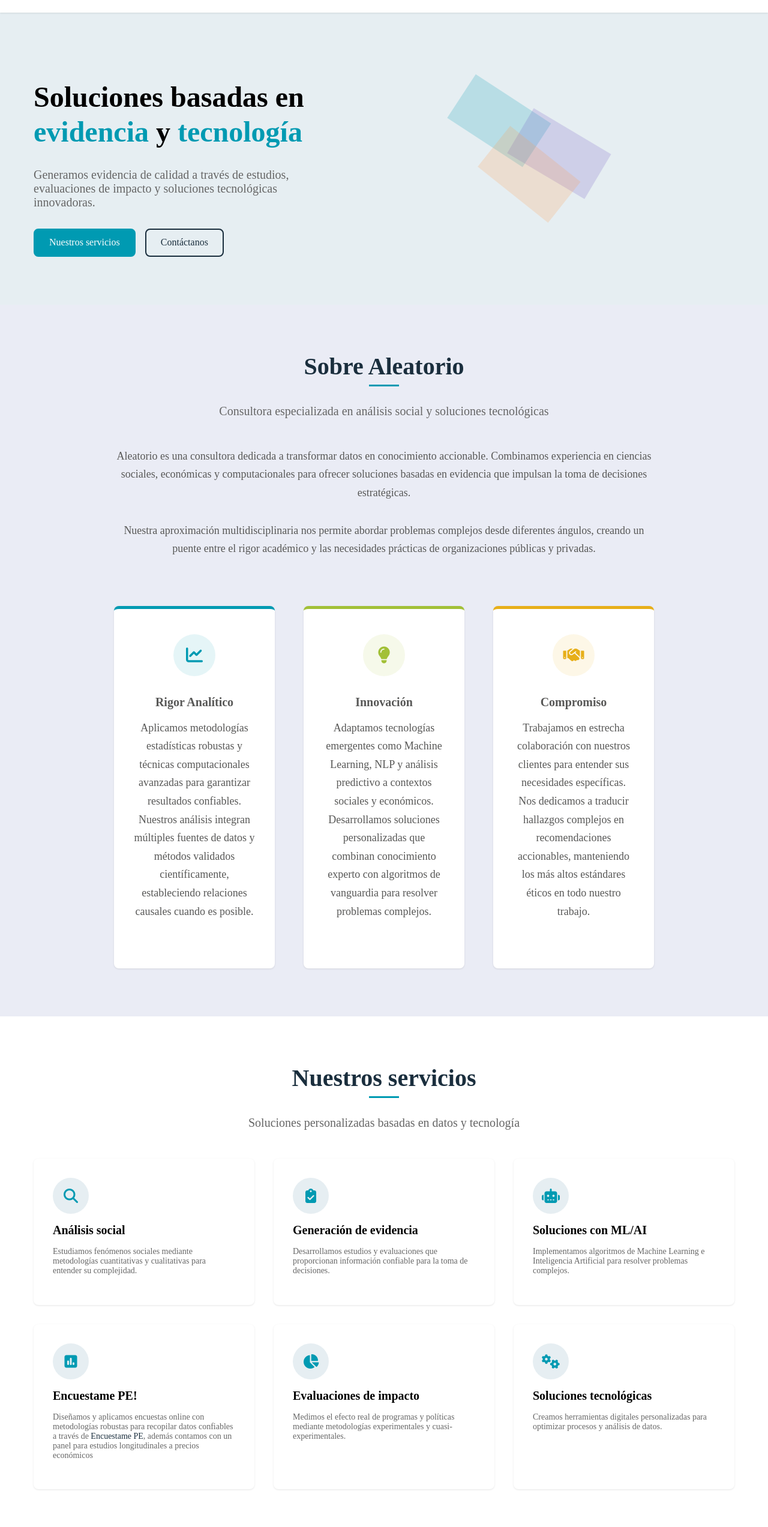
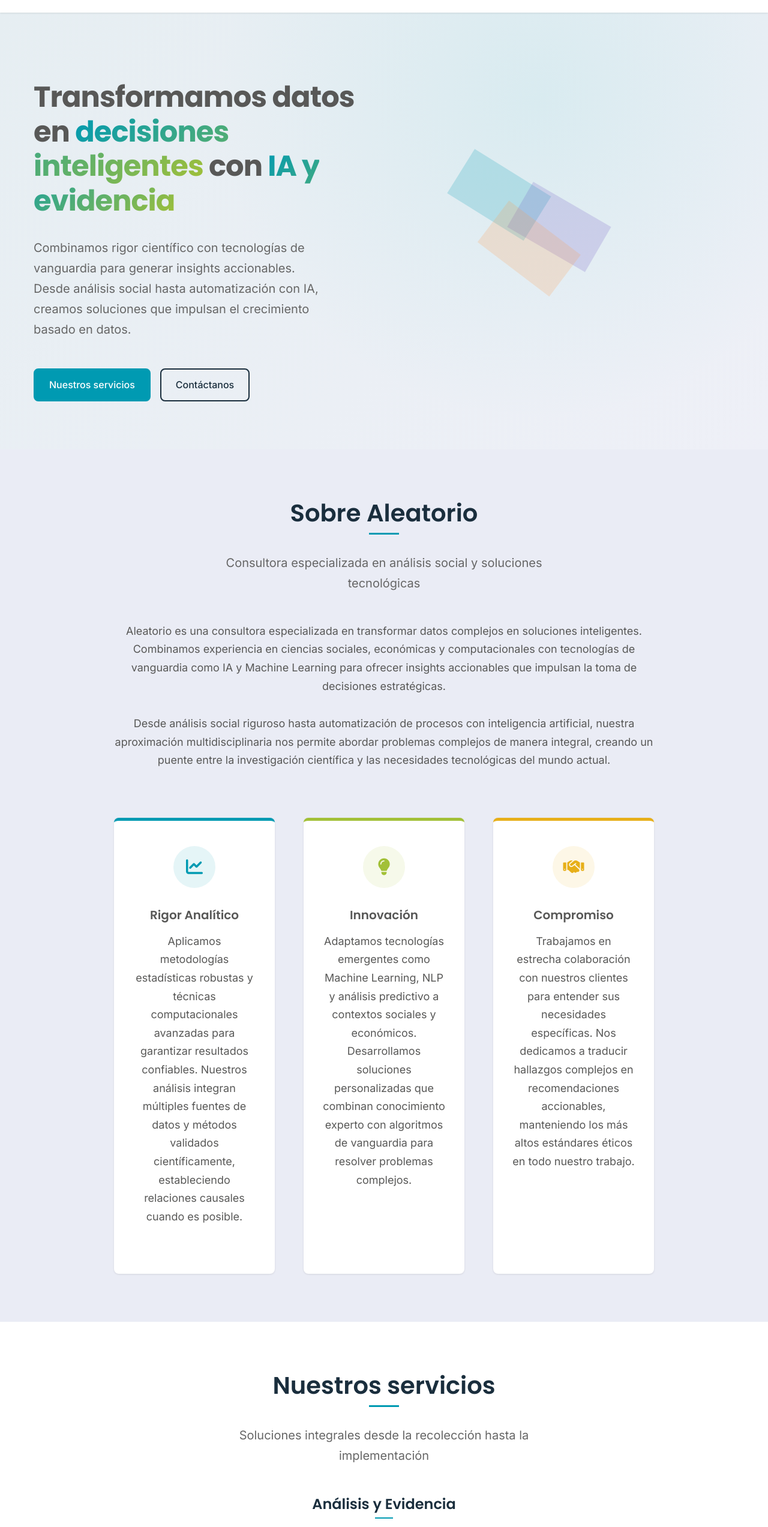
Before and after one commit to AleatorioTeam/web, a plain HTML site: page index.html in a window 1280 px wide. Shown: the part 75-2620 px from the top of the page at 60% size. Drawn offline with Linux system fonts and the light colour scheme.

Commit message:
nueva version

```diff
--- a/assets/css/styles.css
+++ b/assets/css/styles.css
@@ -1,6 +1,6 @@
 /*
    Aleatorio - Consultora
-   Main Stylesheet
+   Main Stylesheet - Versión Actualizada
 */
 
 /* Variables de la paleta de colores */
@@ -35,8 +35,8 @@
     --space-xl: 5rem;
 
     /* Fuentes */
-    --font-primary: 'Ubuntu', sans-serif;
-    --font-secondary: 'PT Sans', sans-serif;
+    --font-primary: 'Poppins', -apple-system, BlinkMacSystemFont, 'Segoe UI', Roboto, sans-serif;
+    --font-secondary: 'Inter', -apple-system, BlinkMacSystemFont, 'Segoe UI', Roboto, sans-serif;
 
     /* Tamaños de fuente */
     --text-xs: 0.75rem;
@@ -60,9 +60,9 @@
     --shadow-lg: 0 10px 15px rgba(0, 0, 0, 0.1);
 
     /* Transiciones */
-    --transition-fast: 0.2s ease;
-    --transition-normal: 0.3s ease;
-    --transition-slow: 0.5s ease;
+    --transition-fast: 0.2s cubic-bezier(0.4, 0, 0.2, 1);
+    --transition-normal: 0.3s cubic-bezier(0.4, 0, 0.2, 1);
+    --transition-slow: 0.5s cubic-bezier(0.4, 0, 0.2, 1);
 }
 
 /* Estilos Generales */
@@ -76,7 +76,19 @@ html {
     scroll-behavior: smooth;
 }
 
-/* Resto de estilos generales ya actualizados arriba */
+body {
+    font-family: var(--font-secondary);
+    line-height: 1.7;
+    color: var(--gris);
+    background-color: var(--blanco);
+}
+
+h1, h2, h3, h4, h5, h6 {
+    font-family: var(--font-primary);
+    font-weight: 600;
+    line-height: 1.3;
+    margin-bottom: var(--space-sm);
+}
 
 .navbar__menu a {
     font-family: var(--font-secondary);
@@ -474,9 +486,20 @@ img {
 /* Sección Hero */
 .hero {
     padding: var(--space-xl) 0;
-    background-color: var(--azul-palido);
+    background: linear-gradient(135deg, var(--azul-palido) 0%, rgba(234, 236, 245, 0.8) 100%);
     position: relative;
     overflow: hidden;
+}
+
+.hero::before {
+    content: "";
+    position: absolute;
+    top: 0;
+    left: 0;
+    right: 0;
+    bottom: 0;
+    background: radial-gradient(circle at 70% 20%, rgba(65, 201, 200, 0.1) 0%, transparent 50%);
+    pointer-events: none;
 }
 
 .hero .container {
@@ -494,17 +517,24 @@ img {
     font-size: var(--text-4xl);
     margin-bottom: var(--space-md);
     line-height: 1.2;
+    font-weight: 700;
+    letter-spacing: -0.02em;
 }
 
 .hero__title .accent {
-    color: var(--turquesa);
+    background: linear-gradient(135deg, var(--turquesa), var(--verde));
+    -webkit-background-clip: text;
+    -webkit-text-fill-color: transparent;
+    background-clip: text;
 }
 
 .hero__text {
     font-size: var(--text-lg);
-    margin-bottom: var(--space-md);
+    margin-bottom: var(--space-lg);
     color: var(--gris-medio);
     max-width: 500px;
+    line-height: 1.7;
+    font-weight: 400;
 }
 
 .hero__cta {
@@ -616,20 +646,51 @@ img {
 }
 
 /* Sección Servicios */
+.services-categories {
+    display: flex;
+    flex-direction: column;
+    gap: var(--space-xl);
+}
+
+.service-category {
+    position: relative;
+}
+
+.category-title {
+    font-size: var(--text-xl);
+    color: var(--azul-marino);
+    text-align: center;
+    margin-bottom: var(--space-lg);
+    position: relative;
+    font-weight: 600;
+}
+
+.category-title::after {
+    content: "";
+    position: absolute;
+    width: 30px;
+    height: 2px;
+    background-color: var(--turquesa);
+    bottom: -8px;
+    left: 50%;
+    transform: translateX(-50%);
+}
+
 .services-grid {
     display: grid;
-    grid-template-columns: repeat(auto-fill, minmax(300px, 1fr));
+    grid-template-columns: repeat(auto-fill, minmax(320px, 1fr));
     gap: var(--space-md);
 }
 
 .service-card {
     background-color: var(--blanco);
-    border-radius: var(--radius-md);
+    border-radius: var(--radius-lg);
     box-shadow: var(--shadow-sm);
-    padding: var(--space-md);
-    transition: transform var(--transition-normal), box-shadow var(--transition-normal);
+    padding: var(--space-lg);
+    transition: all var(--transition-normal);
     position: relative;
     overflow: hidden;
+    border: 1px solid rgba(65, 201, 200, 0.1);
 }
 
 .service-card::before {
@@ -639,48 +700,75 @@ img {
     left: 0;
     width: 100%;
     height: 3px;
-    background-color: var(--turquesa);
+    background: linear-gradient(90deg, var(--turquesa), var(--verde));
     transform: scaleX(0);
     transform-origin: left;
     transition: transform var(--transition-normal);
 }
 
 .service-card:hover {
-    transform: translateY(-5px);
-    box-shadow: var(--shadow-md);
+    transform: translateY(-8px);
+    box-shadow: var(--shadow-lg);
+    border-color: rgba(65, 201, 200, 0.3);
 }
 
 .service-card:hover::before {
     transform: scaleX(1);
 }
 
+.service-card--featured {
+    background: linear-gradient(135deg, rgba(65, 201, 200, 0.05), rgba(162, 192, 55, 0.05));
+    border-color: var(--turquesa);
+}
+
+.service-card--featured::before {
+    background: linear-gradient(90deg, var(--turquesa), var(--amarillo));
+}
+
 .service-card__icon {
-    width: 60px;
-    height: 60px;
-    background-color: var(--azul-palido);
+    width: 70px;
+    height: 70px;
+    background: linear-gradient(135deg, rgba(65, 201, 200, 0.1), rgba(162, 192, 55, 0.1));
     color: var(--turquesa);
-    border-radius: 50%;
+    border-radius: var(--radius-lg);
     display: flex;
     justify-content: center;
     align-items: center;
     font-size: var(--text-xl);
-    margin-bottom: var(--space-sm);
-    transition: background-color var(--transition-normal), color var(--transition-normal);
+    margin-bottom: var(--space-md);
+    transition: all var(--transition-normal);
+    backdrop-filter: blur(10px);
 }
 
 .service-card:hover .service-card__icon {
-    background-color: var(--turquesa);
+    background: linear-gradient(135deg, var(--turquesa), var(--verde));
     color: var(--blanco);
+    transform: scale(1.1);
 }
 
 .service-card__title {
     font-size: var(--text-lg);
     margin-bottom: var(--space-sm);
+    color: var(--azul-marino);
+    font-weight: 600;
 }
 
 .service-card__desc {
     color: var(--gris-medio);
     font-size: var(--text-sm);
+    line-height: 1.6;
+}
+
+.service-card__desc a {
+    color: var(--turquesa);
+    font-weight: 500;
+    text-decoration: none;
+    border-bottom: 1px solid transparent;
+    transition: border-color var(--transition-fast);
+}
+
+.service-card__desc a:hover {
+    border-bottom-color: var(--turquesa);
 }
 
 /* Sección Portfolio */
@@ -1022,6 +1110,10 @@ img {
         gap: var(--space-md);
     }
 
+    .services-categories {
+        gap: var(--space-lg);
+    }
+
     .services-grid {
         grid-template-columns: 1fr;
     }
@@ -1045,6 +1137,7 @@ img {
         padding: var(--space-lg) 0;
     }
 }
+
 /* Estilos para la sección de contacto compacta */
 .section-contacto--compact {
     padding: 4rem 0;
--- a/index.html
+++ b/index.html
@@ -9,7 +9,7 @@
     <link rel="stylesheet" href="assets/css/styles.css">
     <link rel="preconnect" href="https://fonts.googleapis.com">
     <link rel="preconnect" href="https://fonts.gstatic.com" crossorigin>
-    <link href="https://fonts.googleapis.com/css2?family=PT+Sans:wght@400;700&family=Ubuntu:wght@400;500;700&display=swap" rel="stylesheet">
+    <link href="https://fonts.googleapis.com/css2?family=Inter:wght@300;400;500;600;700&family=Poppins:wght@400;500;600;700&display=swap" rel="stylesheet">
     <script src="https://kit.fontawesome.com/3c29a397ea.js" crossorigin="anonymous"></script>
 </head>
 <body>
@@ -42,8 +42,8 @@
         <section id="home" class="hero">
             <div class="container">
                 <div class="hero__content">
-                    <h1 class="hero__title">Soluciones basadas en <span class="accent">evidencia</span> y <span class="accent">tecnología</span></h1>
-                    <p class="hero__text">Generamos evidencia de calidad a través de estudios, evaluaciones de impacto y soluciones tecnológicas innovadoras.</p>
+                    <h1 class="hero__title">Transformamos datos en <span class="accent">decisiones inteligentes</span> con <span class="accent">IA y evidencia</span></h1>
+                    <p class="hero__text">Combinamos rigor científico con tecnologías de vanguardia para generar insights accionables. Desde análisis social hasta automatización con IA, creamos soluciones que impulsan el crecimiento basado en datos.</p>
                     <div class="hero__cta">
                         <a href="#servicios" class="btn btn-primary">Nuestros servicios</a>
                         <a href="#contacto" class="btn btn-outline">Contáctanos</a>
@@ -68,8 +68,8 @@
                 </div>
                 <div class="about-content">
                     <div class="about-content__text">
-                        <p>Aleatorio es una consultora dedicada a transformar datos en conocimiento accionable. Combinamos experiencia en ciencias sociales, económicas y computacionales para ofrecer soluciones basadas en evidencia que impulsan la toma de decisiones estratégicas.</p>
-                        <p>Nuestra aproximación multidisciplinaria nos permite abordar problemas complejos desde diferentes ángulos, creando un puente entre el rigor académico y las necesidades prácticas de organizaciones públicas y privadas.</p>
+                        <p>Aleatorio es una consultora especializada en transformar datos complejos en soluciones inteligentes. Combinamos experiencia en ciencias sociales, económicas y computacionales con tecnologías de vanguardia como IA y Machine Learning para ofrecer insights accionables que impulsan la toma de decisiones estratégicas.</p>
+                        <p>Desde análisis social riguroso hasta automatización de procesos con inteligencia artificial, nuestra aproximación multidisciplinaria nos permite abordar problemas complejos de manera integral, creando un puente entre la investigación científica y las necesidades tecnológicas del mundo actual.</p>
                         <div class="values">
                             <div class="value-item value-item--turquesa">
                                 <div class="value-icon">
@@ -103,51 +103,81 @@
             <div class="container">
                 <div class="section__header">
                     <h2 class="section__title">Nuestros servicios</h2>
-                    <p class="section__subtitle">Soluciones personalizadas basadas en datos y tecnología</p>
+                    <p class="section__subtitle">Soluciones integrales desde la recolección hasta la implementación</p>
                 </div>
+                <div class="services-categories">
+                    <div class="service-category">
+                        <h3 class="category-title">Análisis y Evidencia</h3>
                         <div class="services-grid">
                             <div class="service-card">
                                 <div class="service-card__icon">
-                            <i class="fas fa-search"></i>
+                                    <i class="fas fa-search-plus"></i>
                                 </div>
-                        <h3 class="service-card__title">Análisis social</h3>
-                        <p class="service-card__desc">Estudiamos fenómenos sociales mediante metodologías cuantitativas y cualitativas para entender su complejidad.</p>
+                                <h4 class="service-card__title">Análisis social y estudios</h4>
+                                <p class="service-card__desc">Investigación profunda de fenómenos sociales mediante metodologías cuantitativas y cualitativas avanzadas.</p>
+                            </div>
+                            <div class="service-card">
+                                <div class="service-card__icon">
+                                    <i class="fas fa-chart-line"></i>
+                                </div>
+                                <h4 class="service-card__title">Evaluaciones de impacto</h4>
+                                <p class="service-card__desc">Medición rigurosa del efecto de programas y políticas usando metodologías experimentales y cuasi-experimentales.</p>
                             </div>
                             <div class="service-card">
                                 <div class="service-card__icon">
                                     <i class="fas fa-clipboard-check"></i>
                                 </div>
-                        <h3 class="service-card__title">Generación de evidencia</h3>
-                        <p class="service-card__desc">Desarrollamos estudios y evaluaciones que proporcionan información confiable para la toma de decisiones.</p>
+                                <h4 class="service-card__title">Generación de evidencia</h4>
+                                <p class="service-card__desc">Estudios robustos que proporcionan información confiable para la toma de decisiones estratégicas.</p>
+                            </div>
+                        </div>
+                    </div>
+
+                    <div class="service-category">
+                        <h3 class="category-title">Soluciones Tecnológicas</h3>
+                        <div class="services-grid">
+                            <div class="service-card">
+                                <div class="service-card__icon">
+                                    <i class="fas fa-brain"></i>
+                                </div>
+                                <h4 class="service-card__title">Adaptaciones con IA y ML</h4>
+                                <p class="service-card__desc">Implementación de algoritmos de Machine Learning e IA para automatizar procesos y generar insights predictivos.</p>
                             </div>
                             <div class="service-card">
                                 <div class="service-card__icon">
-                            <i class="fas fa-robot"></i>
+                                    <i class="fas fa-database"></i>
                                 </div>
-                        <h3 class="service-card__title">Soluciones con ML/AI</h3>
-                        <p class="service-card__desc">Implementamos algoritmos de Machine Learning e Inteligencia Artificial para resolver problemas complejos.</p>
-                    </div>
-                    <div class="service-card">
-                        <div class="service-card__icon">
-                            <i class="fas fa-poll"></i>
-                        </div>
-                        <h3 class="service-card__title">Encuestame PE!</h3>
-                        <p class="service-card__desc">Diseñamos y aplicamos encuestas online con metodologías robustas para recopilar datos confiables a través de  <a href="www.encuestame.pe">Encuestame PE</a>,
-                            además contamos con un panel para estudios longitudinales a precios económicos</p>
-                    </div>
-                    <div class="service-card">
-                        <div class="service-card__icon">
-                            <i class="fas fa-chart-pie"></i>
-                        </div>
-                        <h3 class="service-card__title">Evaluaciones de impacto</h3>
-                        <p class="service-card__desc">Medimos el efecto real de programas y políticas mediante metodologías experimentales y cuasi-experimentales.</p>
+                                <h4 class="service-card__title">Extracción y estructuración de datos</h4>
+                                <p class="service-card__desc">Transformamos datos no estructurados en información organizada y analizable usando técnicas de web scraping y NLP.</p>
                             </div>
                             <div class="service-card">
                                 <div class="service-card__icon">
                                     <i class="fas fa-cogs"></i>
                                 </div>
-                        <h3 class="service-card__title">Soluciones tecnológicas</h3>
-                        <p class="service-card__desc">Creamos herramientas digitales personalizadas para optimizar procesos y análisis de datos.</p>
+                                <h4 class="service-card__title">Automatización de procesos</h4>
+                                <p class="service-card__desc">Optimización de flujos de trabajo mediante herramientas digitales personalizadas y sistemas inteligentes.</p>
+                            </div>
+                        </div>
+                    </div>
+
+                    <div class="service-category">
+                        <h3 class="category-title">Recolección de Datos</h3>
+                        <div class="services-grid">
+                            <div class="service-card service-card--featured">
+                                <div class="service-card__icon">
+                                    <i class="fas fa-poll-h"></i>
+                                </div>
+                                <h4 class="service-card__title">Encuestame PE!</h4>
+                                <p class="service-card__desc">Plataforma de encuestas online con metodologías robustas y panel longitudinal. Diseños experimentales a precios competitivos a través de <a href="http://www.encuestame.pe" target="_blank">Encuestame PE</a>.</p>
+                            </div>
+                            <div class="service-card">
+                                <div class="service-card__icon">
+                                    <i class="fas fa-flask"></i>
+                                </div>
+                                <h4 class="service-card__title">Metodologías experimentales</h4>
+                                <p class="service-card__desc">Diseño e implementación de experimentos controlados para validar hipótesis y medir efectos causales.</p>
+                            </div>
+                        </div>
                     </div>
                 </div>
             </div>
@@ -221,7 +251,7 @@
                         </div>
                         <div class="contact-card">
                             <i class="fas fa-phone"></i>
-                            <a href="tel:+51992481147">+51 992 481 147</a>
+                            <a href=""></a>
                         </div>
                         <div class="contact-card">
                             <i class="fas fa-map-marker-alt"></i>
```
Also changed, not shown: 2 other files. Lines whose indentation alone changed are shown as unchanged.
